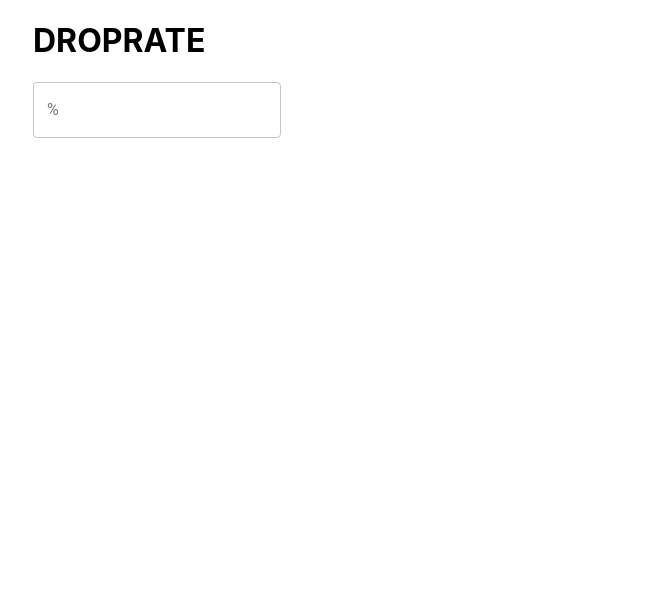
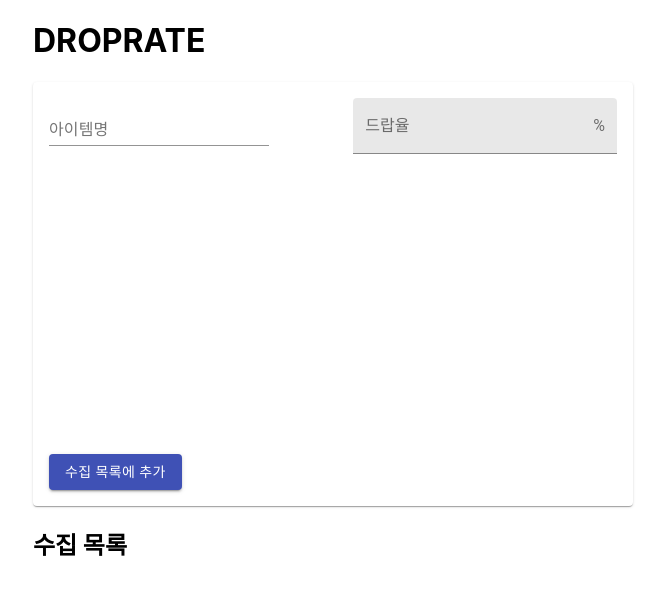
Before and after one commit to jihunleekr/drop-rate, a React (Create React App) app: page / in a window 1280 px wide. Shown: the top 594 px of the page, without its empty margins (307-972 px from the left). Built offline with nearby package versions, Linux system fonts and the light colour scheme.

Commit message:
수집 목록 추가함

```diff
--- a/package.json
+++ b/package.json
@@ -5,6 +5,7 @@
   "private": true,
   "dependencies": {
     "@material-ui/core": "^4.11.0",
+    "@material-ui/icons": "^4.9.1",
     "@testing-library/jest-dom": "^4.2.4",
     "@testing-library/react": "^9.5.0",
     "@testing-library/user-event": "^7.2.1",
--- a/src/App.tsx
+++ b/src/App.tsx
@@ -1,70 +1,56 @@
 import "./App.css";
 import "../node_modules/react-vis/dist/style.css";
 
-import { log } from "mathjs";
 import React, { useState } from "react";
-import {
-    HorizontalGridLines, LineSeries, MarkSeries, VerticalGridLines, XAxis, XYPlot, YAxis
-} from "react-vis";
 
 import { createStyles, makeStyles, Theme } from "@material-ui/core/styles";
-import TextField from "@material-ui/core/TextField";
+
+import Item from "./Item";
+import NewItem from "./NewItem";
 
 const useStyles = makeStyles((theme: Theme) =>
   createStyles({
     root: {
       margin: "0 auto",
       maxWidth: 600
+    },
+    paper: {
+      marginBottom: "1rem",
+      padding: "1rem"
+    },
+    textField: {
+      marginRight: "1rem"
+    },
+    heading: {
+      fontSize: theme.typography.pxToRem(15),
+      flexBasis: "33.33%",
+      flexShrink: 0
+    },
+    secondaryHeading: {
+      fontSize: theme.typography.pxToRem(15),
+      color: theme.palette.text.secondary
     }
   })
 );
 
-function calculateTrials(dropRate: number, targetRate: number) {
-  return Math.ceil(log(1 - targetRate, 1 - dropRate));
-}
-
 function App() {
   const classes = useStyles();
-  const [dropRate, setDropRate] = useState<string>("");
-  const [data, setData] = useState<{ x: number; y: number }[]>([]);
-  const [markData, setMarkData] = useState<{ x: number; y: number }[]>([]);
+  const [items, setItems] = useState<{ name: string; percent: string }[]>([]);
 
-  const handleChange = (event: React.ChangeEvent<HTMLInputElement>) => {
-    const v = parseFloat(event.target.value) / 100;
-    const d = [];
-    const nothingRate = 1 - v;
-    const maxRate = calculateTrials(v, 0.99);
-    const targetTrials = calculateTrials(v, 0.9);
-    console.log(targetTrials);
-    var stackedNothingRate = 1.0;
-    for (let i = 1; i < maxRate; i++) {
-      stackedNothingRate = stackedNothingRate * nothingRate;
-      const p = { x: i, y: (1 - stackedNothingRate) * 100 };
-      d.push(p);
-
-      if (i === targetTrials) {
-        setMarkData([p]);
-      }
-    }
-
-    setData(d);
-    setDropRate(event.target.value);
+  const addItem = (item: any) => {
+    setItems(prevItems => [{ name: item.name, percent: item.percent }, ...prevItems]);
   };
 
   return (
     <div className={classes.root}>
       <h1>DROPRATE</h1>
-      <form noValidate autoComplete="off">
-        <TextField id="outlined-basic" label="%" variant="outlined" onChange={handleChange} value={dropRate} />
-      </form>
-      <XYPlot height={300} width={600} yDomain={[0, 100]}>
-        <VerticalGridLines />
-        <HorizontalGridLines />
-        <XAxis />
-        <YAxis />
-        <LineSeries data={data} curve={"curveMonotoneX"} opacity={0.5} />
-        <MarkSeries data={markData} />
-      </XYPlot>
+
+      <NewItem onAddItem={addItem} />
+
+      <h2>수집 목록</h2>
+      {items.map((item, index) => {
+        return <Item item={item} key={index} />;
+      })}
     </div>
   );
 }
--- /dev/null
+++ b/src/Item.tsx
@@ -0,0 +1,61 @@
+import React, { useState } from "react";
+
+import Accordion from "@material-ui/core/Accordion";
+import AccordionSummary from "@material-ui/core/AccordionSummary";
+import { createStyles, makeStyles, Theme } from "@material-ui/core/styles";
+import Typography from "@material-ui/core/Typography";
+import ExpandMoreIcon from "@material-ui/icons/ExpandMore";
+
+import RateChart from "./RateChart";
+
+const useStyles = makeStyles((theme: Theme) =>
+  createStyles({
+    root: {
+      margin: "0 auto",
+      maxWidth: 600
+    },
+    paper: {
+      marginBottom: "1rem",
+      padding: "1rem"
+    },
+    textField: {
+      marginRight: "1rem"
+    },
+    heading: {
+      fontSize: theme.typography.pxToRem(15),
+      flexBasis: "33.33%",
+      flexShrink: 0
+    },
+    secondaryHeading: {
+      fontSize: theme.typography.pxToRem(15),
+      color: theme.palette.text.secondary
+    }
+  })
+);
+
+interface Props {
+  item: { name: string; percent: string };
+}
+
+const Item: React.FC<Props> = ({ item }) => {
+  const classes = useStyles();
+  const [expanded, setExpanded] = useState<boolean>(false);
+
+  const handleChange = (event: React.ChangeEvent<{}>, expanded: boolean) => {
+    setExpanded(expanded);
+  };
+
+  return (
+    <Accordion expanded={expanded} onChange={handleChange}>
+      <AccordionSummary expandIcon={<ExpandMoreIcon />}>
+        <Typography className={classes.heading}>{item.name}</Typography>
+        <Typography className={classes.secondaryHeading}>{item.percent}%</Typography>
+      </AccordionSummary>
+      <div>
+        <RateChart rate={parseFloat(item.percent) / 100} />
+      </div>
+    </Accordion>
+  );
+};
+
+export default Item;
--- /dev/null
+++ b/src/NewItem.tsx
@@ -0,0 +1,85 @@
+import React, { useState } from "react";
+
+import Button from "@material-ui/core/Button";
+import InputAdornment from "@material-ui/core/InputAdornment";
+import Paper from "@material-ui/core/Paper";
+import { createStyles, makeStyles, Theme } from "@material-ui/core/styles";
+import TextField from "@material-ui/core/TextField";
+
+import RateChart from "./RateChart";
+
+const useStyles = makeStyles((theme: Theme) =>
+  createStyles({
+    root: {
+      margin: "0 auto",
+      maxWidth: theme.breakpoints.values.sm
+    },
+    paper: {
+      marginBottom: "1rem",
+      padding: "1rem"
+    },
+    form: {
+      display: "flex",
+      justifyContent: "space-between"
+    },
+    textField: {}
+  })
+);
+
+interface Props {
+  onAddItem: (item: { name: string; percent: string }) => void;
+}
+
+const NewItem: React.FC<Props> = ({ onAddItem }) => {
+  const classes = useStyles();
+  const [name, setName] = useState<string>("");
+  const [percent, setPercent] = useState<string>("");
+
+  const handleItemChange = (event: React.ChangeEvent<HTMLInputElement>) => {
+    const v = event.target.value;
+    setName(v);
+  };
+
+  const handlePercentChange = (event: React.ChangeEvent<HTMLInputElement>) => {
+    // TODO: 입력체크(0 < x < 100) 인지
+    const v = event.target.value;
+    setPercent(v);
+  };
+
+  const handleAddClick = () => {
+    onAddItem({
+      name: name,
+      percent: percent
+    });
+  };
+
+  return (
+    <Paper className={classes.paper}>
+      <form noValidate autoComplete="off" className={classes.form}>
+        <TextField
+          className={classes.textField}
+          label="아이템명"
+          onChange={handleItemChange}
+          value={name}
+          variant="standard"
+        />
+        <TextField
+          className={classes.textField}
+          label="드랍율"
+          onChange={handlePercentChange}
+          value={percent}
+          variant="filled"
+          InputProps={{
+            endAdornment: <InputAdornment position="end">%</InputAdornment>
+          }}
+        />
+      </form>
+      <RateChart rate={parseFloat(percent) / 100} />
+      <Button variant="contained" color="primary" onClick={handleAddClick}>
+        수집 목록에 추가
+      </Button>
+    </Paper>
+  );
+};
+
+export default NewItem;
--- /dev/null
+++ b/src/RateChart.tsx
@@ -0,0 +1,54 @@
+import { log } from "mathjs";
+import React, { useEffect, useState } from "react";
+import {
+    FlexibleWidthXYPlot, HorizontalGridLines, LineSeries, MarkSeries, VerticalGridLines, XAxis,
+    YAxis
+} from "react-vis";
+
+function calculateTrials(dropRate: number, targetRate: number) {
+  return Math.ceil(log(1 - targetRate, 1 - dropRate));
+}
+
+interface RateChartProps {
+  rate: number;
+}
+
+const RateChart: React.FC<RateChartProps> = ({ rate }) => {
+  const [rateData, setRateData] = useState<{ x: number; y: number }[]>([]);
+  const [targetData, setTargetData] = useState<{ x: number; y: number }[]>([]);
+
+  useEffect(() => {
+    if (rate) {
+      const data = [];
+      const failure = 1 - rate;
+      const maxTrials = calculateTrials(rate, 0.99);
+      const targetTrials = calculateTrials(rate, 0.9);
+      var stackedFailureRate = 1.0;
+      for (let i = 1; i < maxTrials; i++) {
+        stackedFailureRate = stackedFailureRate * failure;
+        const p = { x: i, y: (1 - stackedFailureRate) * 100 };
+        data.push(p);
+
+        if (i === targetTrials) {
+          setTargetData([p]);
+        }
+      }
+      setRateData(data);
+    }
+  }, [rate]);
+
+  return (
+    <div>
+      <FlexibleWidthXYPlot height={300} yDomain={[0, 100]}>
+        <VerticalGridLines />
+        <HorizontalGridLines />
+        <XAxis tickFormat={v => `${v}회`} title="시도횟수" />
+        <YAxis tickFormat={v => `${v}%`} title="누적확률" />
+        <LineSeries data={rateData} opacity={0.5} />
+        <MarkSeries data={targetData} />
+      </FlexibleWidthXYPlot>
+    </div>
+  );
+};
+
+export default RateChart;
```
Also changed, not shown: 1 other file (tests, documents, lock files or other folders).
